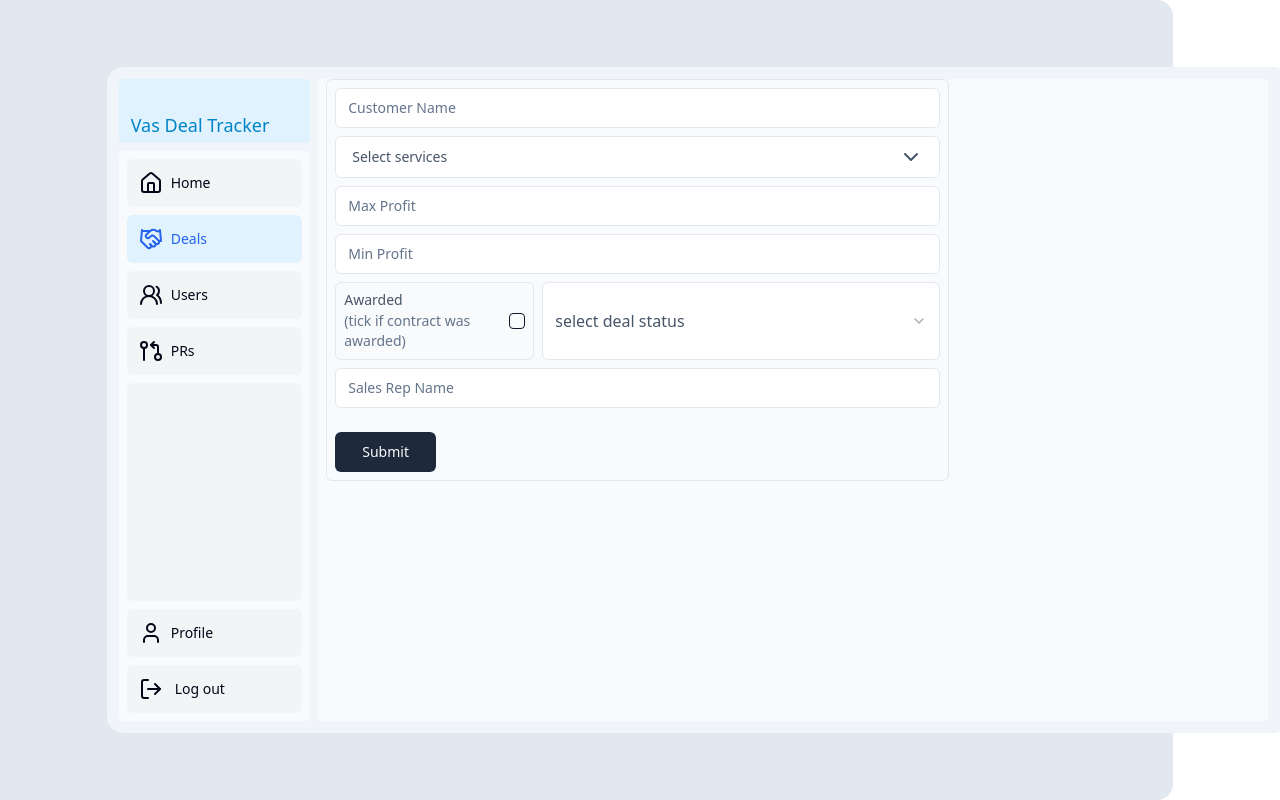
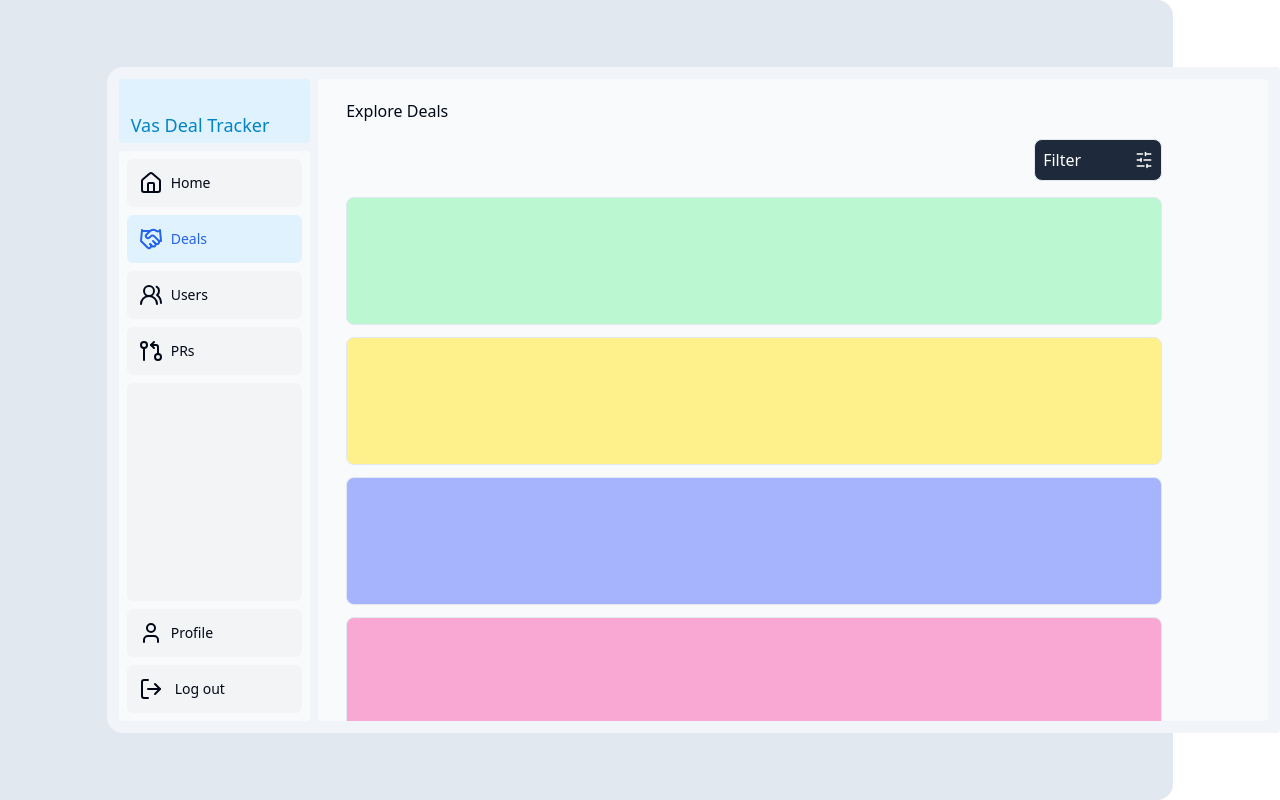
Before and after one commit to ekefan/pre-sales-deal-tracker, a Next.js app in the folder frontend/: page /dashboard/deals in a window 1280 px wide. Built offline with nearby package versions, Linux system fonts and the light colour scheme.

Commit message:
Deals: font size

```diff
--- a/frontend/app/dashboard/deals/page.tsx
+++ b/frontend/app/dashboard/deals/page.tsx
@@ -1,10 +1,41 @@
 import { FilterDealsForm } from "@/components/deals/filterForm";
+import { SlidersHorizontal } from "lucide-react";
+import {
+  Popover,
+  PopoverContent,
+  PopoverTrigger,
+} from "@/components/ui/popover";
 
 export default function Page() {
   return (
     <>
-      <div className="md:w-4/5 lg:w-4/6">
-        <FilterDealsForm />
+      <div className="flex flex-col text-sm md:text-base p-2 h-full w-full xl:w-11/12">
+        <div className="p-3">
+          Explore Deals
+        </div>
+        <div className="flex justify-end px-3 py-1">
+          <Popover>
+            <PopoverTrigger className="w-20 sm:w-24 md:w-28 lg:w-32">
+              <div className="flex border p-2 justify-between gap-2 rounded-lg items-center bg-slate-800 hover:bg-sky-200 hover:text-slate-900 text-white">
+                <div className=" ">
+                  Filter
+                </div>
+                <SlidersHorizontal size={18}/>
+              </div>
+            </PopoverTrigger>
+            <PopoverContent className="w-full">
+              <FilterDealsForm />
+            </PopoverContent>
+          </Popover>
+        </div>
+        <div className="flex flex-col gap-3  p-3 w-full grow h-auto">
+        <section className="flex flex-col w-full h-full gap-3 ">
+          <div className="bg-green-200 w-full h-32 rounded-lg border"></div>
+          <div className="bg-yellow-200 w-full h-32 rounded-lg border"></div>
+          <div className="bg-indigo-300 w-full h-32 rounded-lg border"></div>
+          <div className="bg-pink-300 w-full h-32 rounded-lg border"></div>
+        </section>
+      </div>
       </div>
     </>
   );
```
